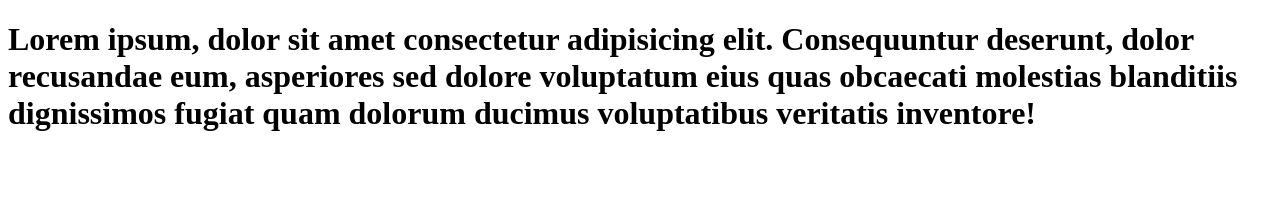
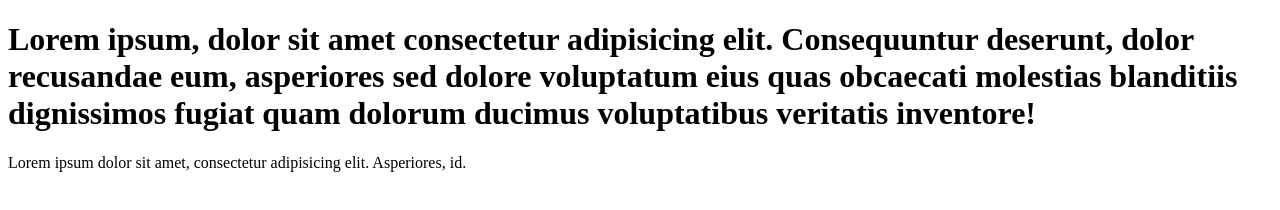
Before and after one commit to nrg-9000/learn-github, a plain HTML site: page index.html in a window 1280 px wide. Drawn offline with Linux system fonts and the light colour scheme.

Commit message:
added para

```diff
--- a/index.html
+++ b/index.html
@@ -9,6 +9,7 @@
     <h1>Lorem ipsum, dolor sit amet consectetur adipisicing elit. Consequuntur deserunt,
         dolor recusandae eum, asperiores sed dolore voluptatum eius quas obcaecati molestias blanditiis dignissimos fugiat
         quam dolorum ducimus voluptatibus veritatis inventore!</h1>
+        <p>Lorem ipsum dolor sit amet, consectetur adipisicing elit. Asperiores, id.</p>
 
 </body>
 </html>
```
